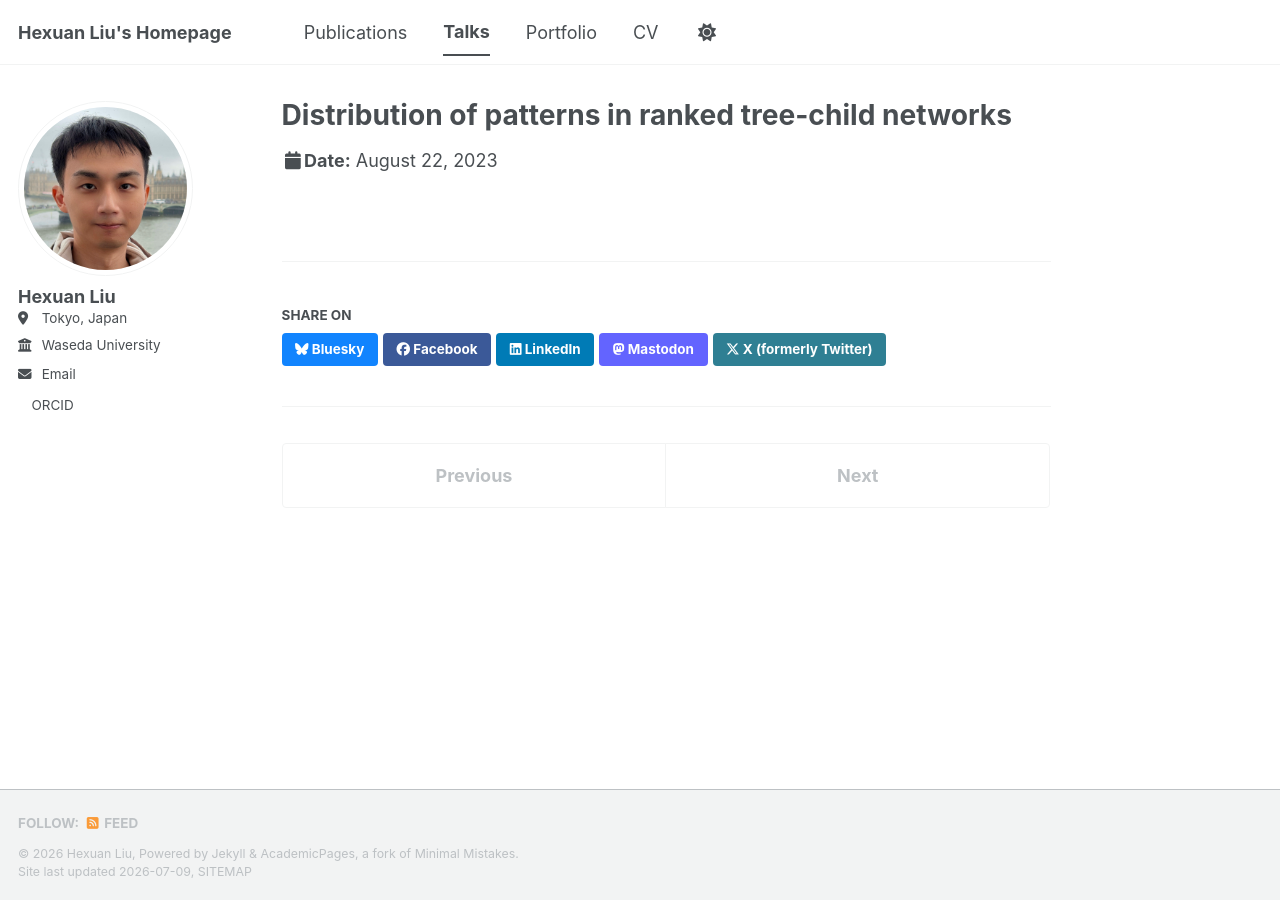
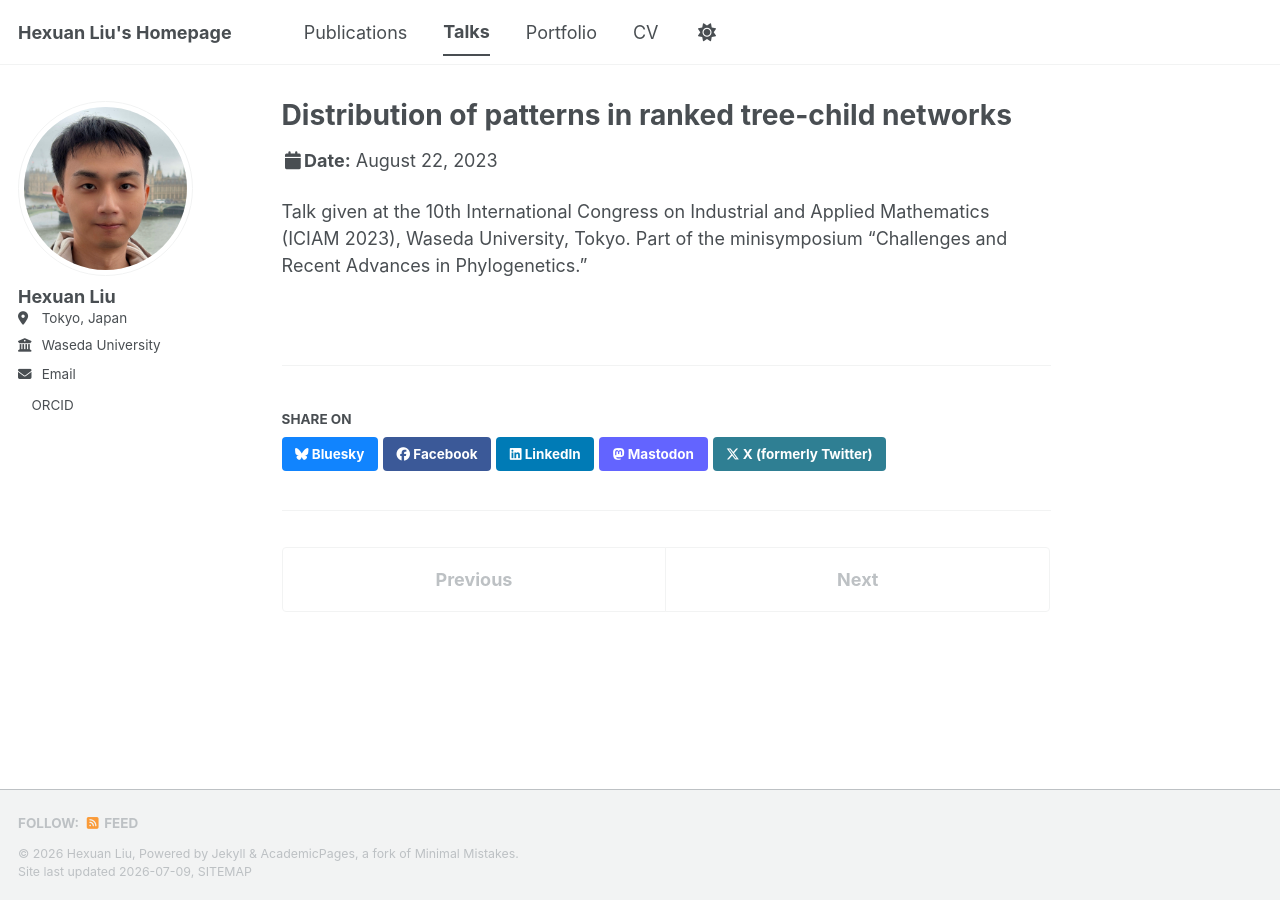
Before and after one commit to Hexuan-Liu/hexuan-liu.github.io, a Jekyll site: the page built from _talks/2012-03-01-talk-1.md, in a window 1280 px wide. Built offline with Jekyll 4.4.1, drawn with Linux system fonts in a browser that asks for light colours; a style sheet for code colours, icons or effects is not loaded.

Commit message:
Update 2012-03-01-talk-1.md

```diff
--- a/_talks/2012-03-01-talk-1.md
+++ b/_talks/2012-03-01-talk-1.md
@@ -6,3 +6,5 @@ venue: "ICIAM 2023, Minisymposium: Challenges and Recent Advances in Phylogeneti
 date: 2023-08-22
 location: "Tokyo, Japan"
 ---
+
+Talk given at the 10th International Congress on Industrial and Applied Mathematics (ICIAM 2023), Waseda University, Tokyo. Part of the minisymposium "Challenges and Recent Advances in Phylogenetics."
```
